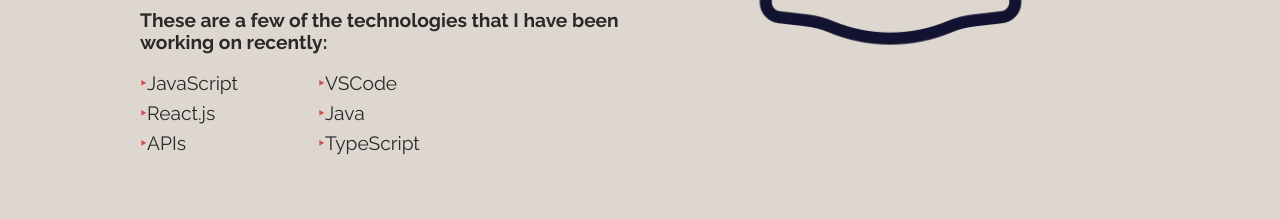
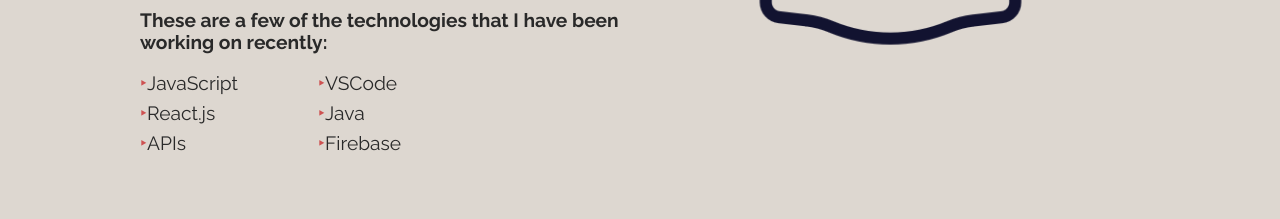
Before and after one commit to AlejandroV01/portfolio, a React (Create React App) app: page / in a window 1280 px wide. Shown: the part 3160-3379 px from the top of the page. Built offline with nearby package versions, Linux system fonts and the light colour scheme.

Commit message:
about change

```diff
--- a/src/components/about/About.js
+++ b/src/components/about/About.js
@@ -60,7 +60,7 @@ const About = () => {
             <ul>
               <li>VSCode</li>
               <li>Java</li>
-              <li>TypeScript</li>
+              <li>Firebase</li>
             </ul>
           </div>
         </div>
```
